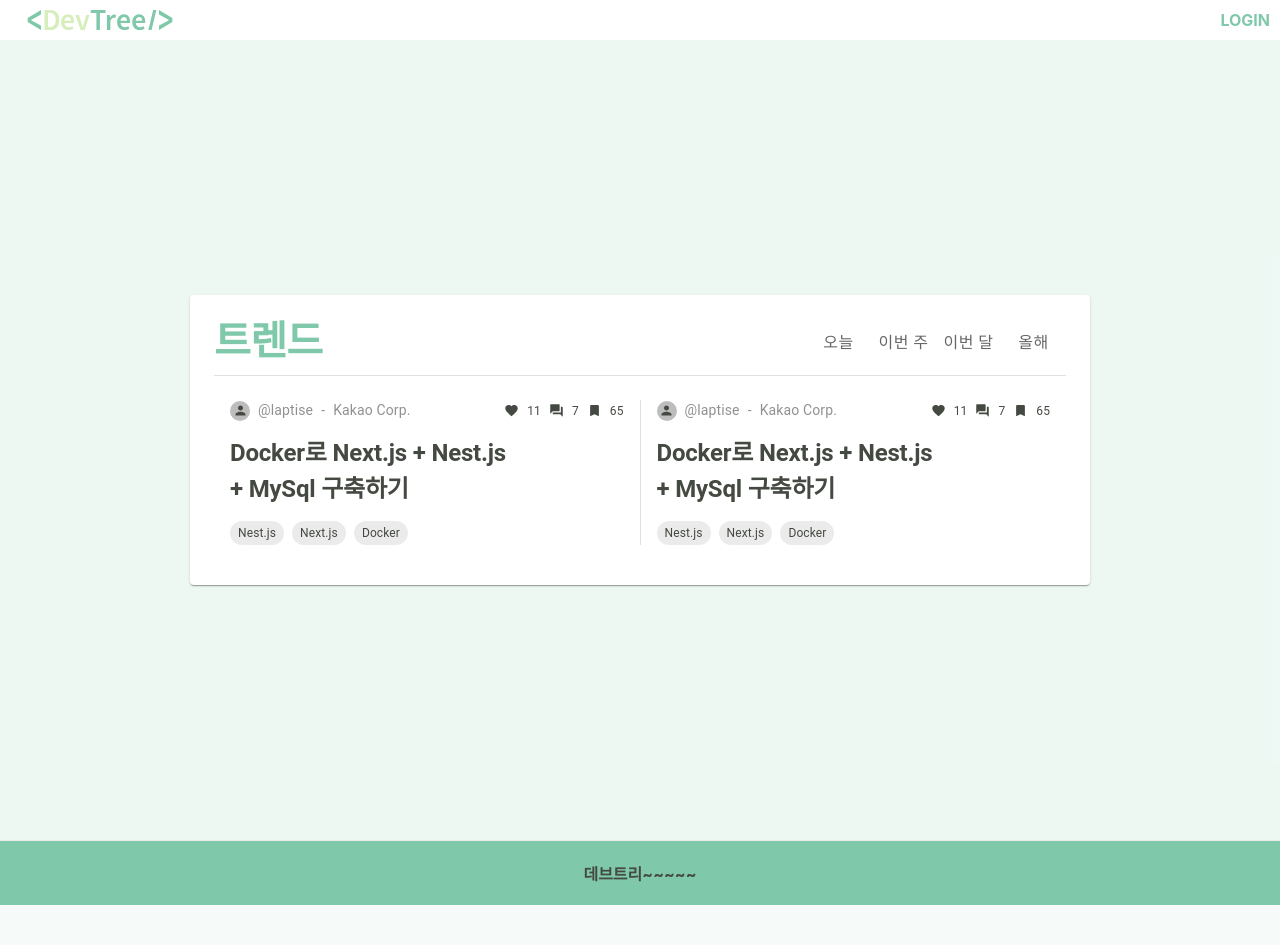
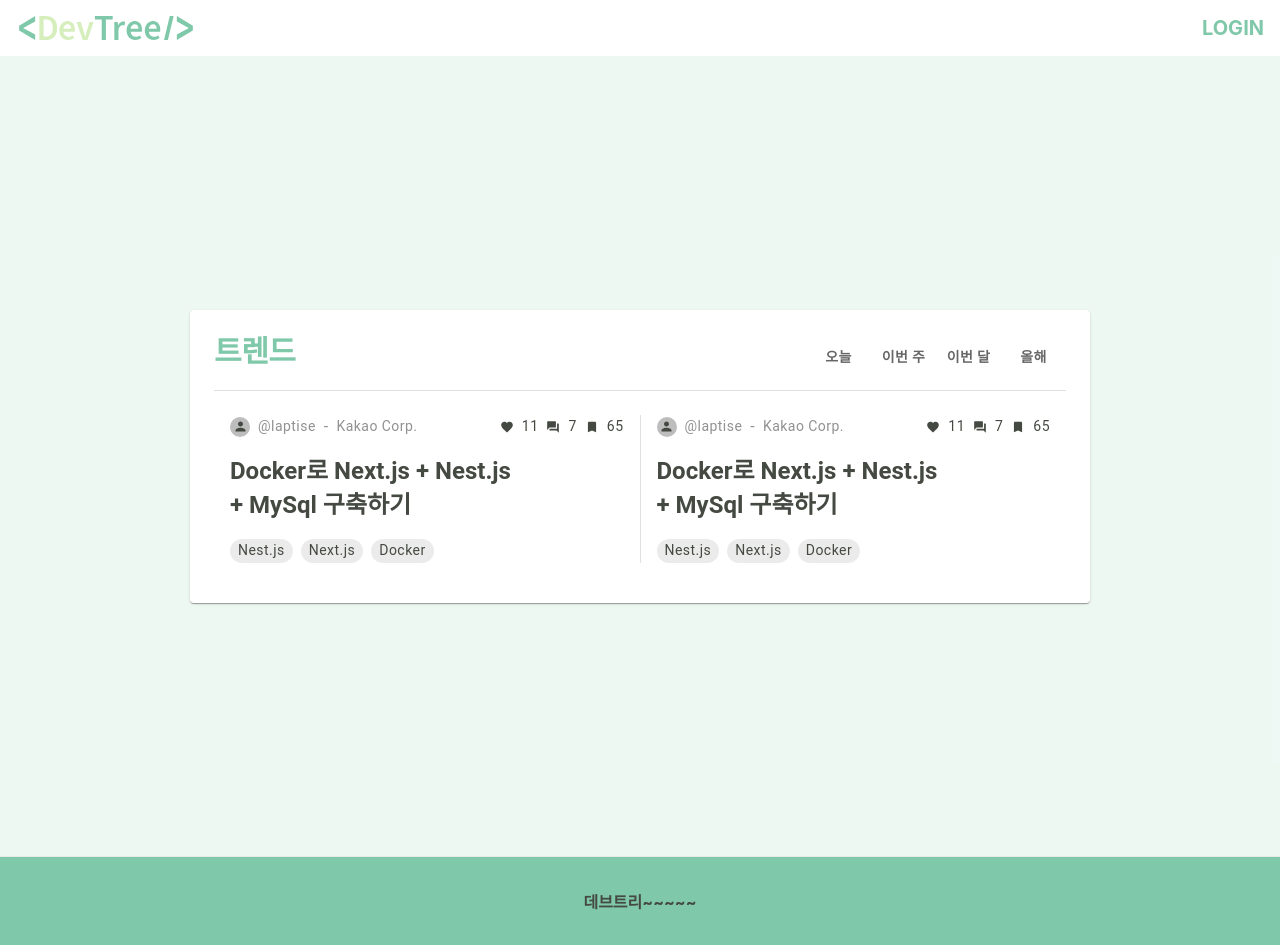
Before and after one commit to devtree-kr/devtree, a Next.js app in the folder client/: page / in a window 1280 px wide. Before the commit the page ends 905 px from the top, so only its background shows below. Built offline with nearby package versions, Linux system fonts and the light colour scheme; no server answers.

Commit message:
텍스트사이징

```diff
--- a/client/components/main/trendigs.tsx
+++ b/client/components/main/trendigs.tsx
@@ -1,4 +1,4 @@
-import { Avatar, Box, Button, Chip, Divider, Link, Paper, Tab, Tabs, Typography } from "@mui/material";
+import { Avatar, Box, Button, Chip, Divider, IconButton, Link, Paper, Tab, Tabs, Typography } from "@mui/material";
 import { Stack } from "@mui/system";
 import FavoriteIcon from "@mui/icons-material/Favorite";
 import ForumIcon from "@mui/icons-material/Forum";
@@ -11,37 +11,35 @@ const PostBlock = () => {
         <Stack direction="row" sx={{ maxHeight: 40 }} spacing={1} alignItems="center">
           <Avatar sx={{ height: size, width: size }} />
           <Link href="#" color="#919191" underline="hover">
-            <Typography fontSize={"1.4rem"} color="#919191">
+            <Typography variant="caption" color="#919191">
               @laptise
             </Typography>
           </Link>
-          <Typography fontSize={"1.4rem"} color="#919191">
-            {" - "}
-          </Typography>
+          <Typography color="#919191">{" - "}</Typography>
           <Link href="#" color="#919191" underline="hover">
-            <Typography fontSize={"1.4rem"} color="#919191">
+            <Typography color="#919191" variant="caption">
               Kakao Corp.
             </Typography>
           </Link>
         </Stack>
-        <Stack direction="row" sx={{ maxHeight: 40 }} spacing={1} alignItems="center">
-          <FavoriteIcon sx={{ color: "#919191" }} />
-          <Typography fontSize={"1.2rem"}>11</Typography>
-          <ForumIcon sx={{ color: "#919191" }} />
-          <Typography fontSize={"1.2rem"}>7</Typography>
-          <BookmarkIcon sx={{ color: "#919191" }} />
-          <Typography fontSize={"1.2rem"}>65</Typography>
+        <Stack direction="row" sx={{ maxHeight: 40, fontSize: 14 }} spacing={1} alignItems="center">
+          <FavoriteIcon sx={{ color: "#919191" }} fontSize="inherit" />
+          <Typography variant="caption">11</Typography>
+          <ForumIcon sx={{ color: "#919191" }} fontSize="inherit" />
+          <Typography variant="caption">7</Typography>
+          <BookmarkIcon sx={{ color: "#919191" }} fontSize="inherit" />
+          <Typography variant="caption">65</Typography>
         </Stack>
       </Stack>
       <Link href="#" color="#919191" underline="hover" sx={{ height: 100, display: "flex", alignItems: "center" }}>
-        <Typography variant="h2" fontWeight="bold" fontSize="2.4rem" lineHeight={1.5}>
+        <Typography variant="h3" fontWeight="bold" fontSize={24} lineHeight={1.4}>
           Docker로 Next.js + Nest.js <br />+ MySql 구축하기
         </Typography>
       </Link>
       <Stack direction="row" spacing={1}>
-        <Chip label={<Typography fontSize="1.2rem">Nest.js</Typography>} size="small" style={{ fontSize: "1rem" }} />
-        <Chip label={<Typography fontSize="1.2rem">Next.js</Typography>} size="small" style={{ fontSize: "1rem" }} />
-        <Chip label={<Typography fontSize="1.2rem">Docker</Typography>} size="small" style={{ fontSize: "1rem" }} />
+        <Chip label={<Typography variant="caption">Nest.js</Typography>} size="small" />
+        <Chip label={<Typography variant="caption">Next.js</Typography>} size="small" />
+        <Chip label={<Typography variant="caption">Docker</Typography>} size="small" />
       </Stack>
     </Stack>
   );
@@ -53,15 +51,15 @@ export const TrendingsPost = () => {
     <Paper sx={{ p: 3, minWidth: 900 }}>
       <Stack>
         <Stack direction="row" justifyContent="space-between">
-          <Typography variant="h1" color="primary" fontWeight={"bold"}>
+          <Typography variant="h1" color="primary" fontWeight={"bold"} fontSize={30}>
             트렌드
           </Typography>
           <Stack direction="row">
             <Tabs variant="fullWidth" sx={{ width: 260 }}>
-              <Tab label="오늘" sx={{ fontSize: "1.6rem", minWidth, p: 0 }} />
-              <Tab label="이번 주" sx={{ fontSize: "1.6rem", minWidth, p: 0 }} />
-              <Tab label="이번 달" sx={{ fontSize: "1.6rem", minWidth, p: 0 }} />
-              <Tab label="올해" sx={{ fontSize: "1.6rem", minWidth, p: 0 }} />
+              <Tab label="오늘" sx={{ minWidth, p: 0 }} />
+              <Tab label="이번 주" sx={{ minWidth, p: 0 }} />
+              <Tab label="이번 달" sx={{ minWidth, p: 0 }} />
+              <Tab label="올해" sx={{ minWidth, p: 0 }} />
             </Tabs>
           </Stack>
         </Stack>
--- a/client/pages/_app.tsx
+++ b/client/pages/_app.tsx
@@ -5,14 +5,25 @@ import { ThemeProvider } from "@mui/system";
 
 const theme = createTheme({
   typography: {
-    h1: {
-      fontSize: "4rem",
-    },
-    button: {
-      fontSize: "2rem",
-    },
-    subtitle1: {
-      fontSize: "1.6rem",
+    fontSize: 14,
+    fontWeightLight: 300,
+    fontWeightRegular: 400,
+    fontWeightMedium: 700,
+
+    h1: { fontSize: 60, fontWeight: "bold" },
+    h2: { fontSize: 48, fontWeight: "bold" },
+    h3: { fontSize: 42, fontWeight: "bold" },
+    h4: { fontSize: 36, fontWeight: "bold" },
+    h5: { fontSize: 20, fontWeight: "bold" },
+    h6: { fontSize: 18, fontWeight: "bold" },
+    subtitle1: { fontSize: 18 },
+    body1: { fontSize: 16 },
+    button: { textTransform: "none" },
+    caption: { fontSize: 14 },
+  },
+  components: {
+    MuiSvgIcon: {
+      styleOverrides: {},
     },
   },
   palette: {
@@ -26,7 +37,10 @@ const theme = createTheme({
       // light: "#ff7961",
       main: "#d5eebb",
       // dark: "#ba000d",
-      // contrastText: "#000",
+      // contrastText: "#000"
+      //
+      //
+      // ,
     },
   },
 });
--- a/client/styles/globals.scss
+++ b/client/styles/globals.scss
@@ -4,7 +4,6 @@ body {
   margin: 0;
   font-family: -apple-system, BlinkMacSystemFont, Segoe UI, Roboto, Oxygen, Ubuntu, Cantarell, Fira Sans, Droid Sans, Helvetica Neue, sans-serif;
   background-color: #7fc8aa11;
-  font-size: 62.5%;
 }
 $light: #d5eebb;
 $middle: #7fc8a9;
@@ -18,7 +17,6 @@ a {
 * {
   color: #444941;
   box-sizing: border-box;
-  font-size: 1.6rem;
 }
 .markdown-content {
   * {
```
Also changed, not shown: client/pages/login.tsx (+6 -4 lines).
